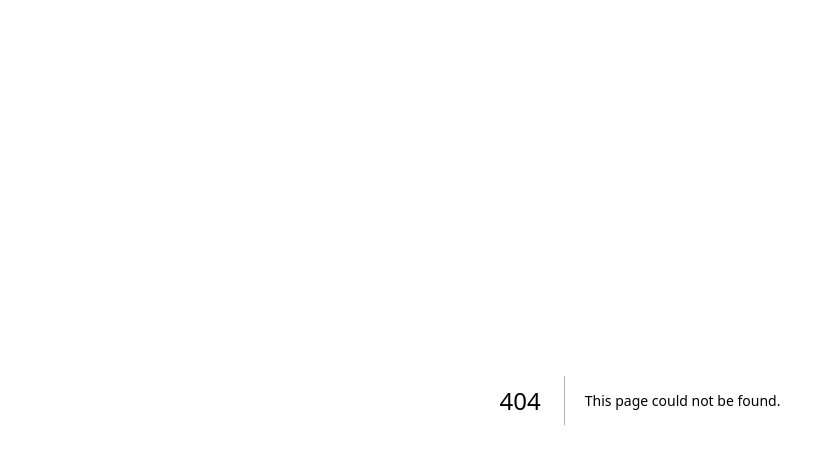
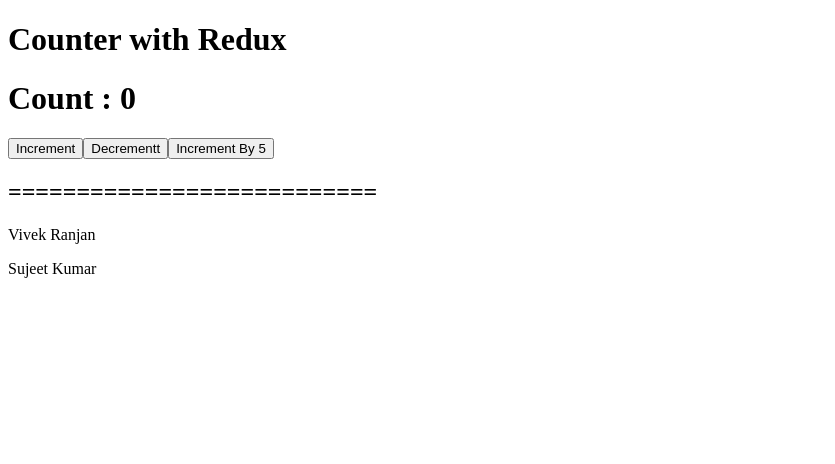
Before and after one commit to info-vivekranjan/react-problems-1, a Next.js app: page /redux-ui in a window 1280 px wide. Before the commit this address had no page. Shown: the top 464 px of the page, without its empty margins (0-835 px from the left). Built offline with nearby package versions, Linux system fonts and the light colour scheme.

Commit message:
Redux implemetation for next project with toolkit

```diff
--- a/package.json
+++ b/package.json
@@ -9,9 +9,11 @@
     "lint": "eslint"
   },
   "dependencies": {
+    "@reduxjs/toolkit": "^2.12.0",
     "next": "16.3.7",
     "react": "19.2.8",
-    "react-dom": "19.2.8"
+    "react-dom": "19.2.8",
+    "react-redux": "^9.3.0"
   },
   "devDependencies": {
     "@tailwindcss/postcss": "^4",
--- /dev/null
+++ b/src/app/StoreProvider.tsx
@@ -0,0 +1,19 @@
+"use client";
+
+import { useRef } from "react";
+import { Provider } from "react-redux";
+import { makeStore, AppStore } from "../lib/store";
+
+export default function StoreProvider({
+  children,
+}: {
+  children: React.ReactNode;
+}) {
+  const storeRef = useRef<AppStore | null>(null);
+
+  if (!storeRef.current) {
+    storeRef.current = makeStore();
+  }
+
+  return <Provider store={storeRef.current}>{children}</Provider>;
+}
--- a/src/app/layout.tsx
+++ b/src/app/layout.tsx
@@ -2,6 +2,7 @@
 import { Geist, Geist_Mono } from "next/font/google";
 import "./globals.css";
 import ThemeProvider from "@/components/ThemeProvider";
+import StoreProvider from "./StoreProvider";
 
 const geistSans = Geist({
   variable: "--font-geist-sans",
@@ -23,9 +24,12 @@
     <html
       lang="en"
       className={`${geistSans.variable} ${geistMono.variable} h-full antialiased`}
+      suppressHydrationWarning
     >
       <body className="min-h-full flex flex-col">
-        <ThemeProvider>{children}</ThemeProvider>
+        <ThemeProvider>
+          <StoreProvider>{children}</StoreProvider>
+        </ThemeProvider>
       </body>
     </html>
   );
--- /dev/null
+++ b/src/app/redux-ui/page.tsx
@@ -0,0 +1,49 @@
+"use client";
+
+import {
+  decrement,
+  increment,
+  incrementByValue,
+  fetchUsers,
+} from "@/lib/features/counter/CounterSlice";
+import { useAppSelector, useAppDispatch } from "@/lib/hooks";
+import { useEffect } from "react";
+
+export default function Home() {
+  const count = useAppSelector((state) => state.counter.count);
+  const { data, loading, error } = useAppSelector((state) => state.counter);
+  const dispatch = useAppDispatch();
+
+  useEffect(() => {
+    dispatch(fetchUsers());
+  }, []);
+
+  return (
+    <>
+      <h1>Counter with Redux</h1>
+      <h1>Count : {count}</h1>
+      <button onClick={() => dispatch(increment())}>Increment</button>
+      <button onClick={() => dispatch(decrement())}>Decrementt</button>
+      <button onClick={() => dispatch(incrementByValue(5))}>
+        Increment By 5
+      </button>
+      <h2>===========================</h2>
+      {loading ? (
+        <p>Loading...</p>
+      ) : error ? (
+        <p>{error}</p>
+      ) : (
+        <>
+          {" "}
+          {data?.map((item: { id: number; name: string }) => {
+            return (
+              <div key={item.id}>
+                <p>{item.name}</p>
+              </div>
+            );
+          })}
+        </>
+      )}
+    </>
+  );
+}
--- /dev/null
+++ b/src/lib/features/counter/CounterSlice.ts
@@ -0,0 +1,76 @@
+import { createAsyncThunk, createSlice, PayloadAction } from "@reduxjs/toolkit";
+
+type User = {
+  id: number;
+  name: string;
+};
+
+type CounterState = {
+  count: number;
+  loading: boolean;
+  error: string | null;
+  data: User[];
+};
+
+const initialState: CounterState = {
+  count: 0,
+  loading: false,
+  error: null,
+  data: [],
+};
+
+export const fetchUsers = createAsyncThunk<User[]>(
+  "counter/fetchUsers",
+  async () => {
+    const users = new Promise<User[]>((resolve) => {
+      setTimeout(() => {
+        resolve([
+          {
+            id: 1,
+            name: "Vivek Ranjan",
+          },
+          {
+            id: 2,
+            name: "Sujeet Kumar",
+          },
+        ]);
+      }, 1000);
+    });
+    return users;
+  },
+);
+
+const counterSlice = createSlice({
+  name: "counter",
+  initialState,
+  reducers: {
+    increment: (state) => {
+      state.count = state.count + 1;
+    },
+    decrement: (state) => {
+      state.count = state.count - 1;
+    },
+    incrementByValue: (state, action: PayloadAction<number>) => {
+      state.count = state.count + action.payload;
+    },
+  },
+  extraReducers: (builder) => {
+    builder
+      .addCase(fetchUsers.pending, (state) => {
+        state.loading = true;
+        state.error = null;
+      })
+      .addCase(fetchUsers.fulfilled, (state, action) => {
+        state.loading = false;
+        state.data = action.payload;
+      })
+      .addCase(fetchUsers.rejected, (state, action) => {
+        state.loading = false;
+        state.error = action.error.message ?? "Something broke";
+      });
+  },
+});
+
+export const { increment, decrement, incrementByValue } = counterSlice.actions;
+
+export default counterSlice.reducer;
--- /dev/null
+++ b/src/lib/hooks.ts
@@ -0,0 +1,7 @@
+import { useDispatch, useSelector, useStore } from "react-redux";
+import type { RootState, AppDispatch, AppStore } from "./store";
+
+// Use throughout your app instead of plain `useDispatch` and `useSelector`
+export const useAppDispatch = useDispatch.withTypes<AppDispatch>();
+export const useAppSelector = useSelector.withTypes<RootState>();
+export const useAppStore = useStore.withTypes<AppStore>();
--- /dev/null
+++ b/src/lib/store.ts
@@ -0,0 +1,14 @@
+import { configureStore } from "@reduxjs/toolkit";
+import counterSlice from "@/lib/features/counter/CounterSlice";
+
+export const makeStore = () => {
+  return configureStore({
+    reducer: { counter: counterSlice },
+  });
+};
+
+// Infer the type of makeStore
+export type AppStore = ReturnType<typeof makeStore>;
+// Infer the `RootState` and `AppDispatch` types from the store itself
+export type RootState = ReturnType<AppStore["getState"]>;
+export type AppDispatch = AppStore["dispatch"];
```
Also changed, not shown: 1 other file (tests, documents, lock files or other folders).
